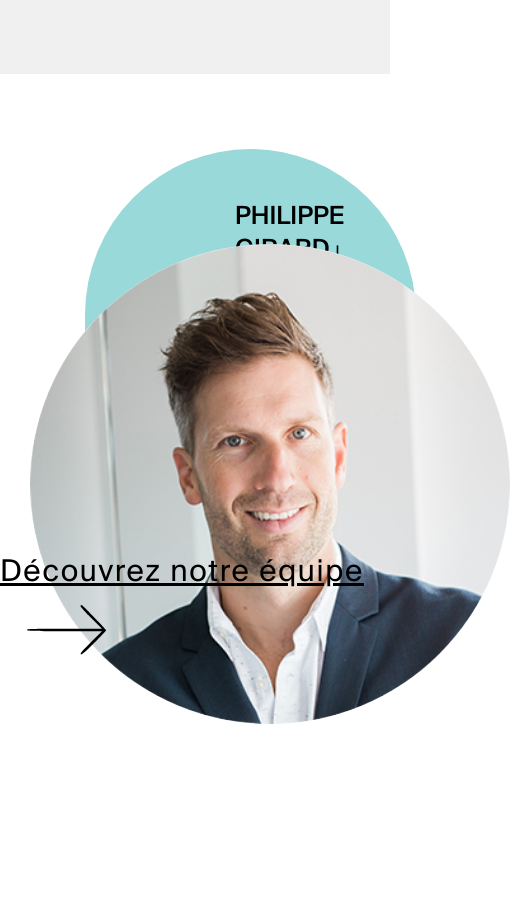
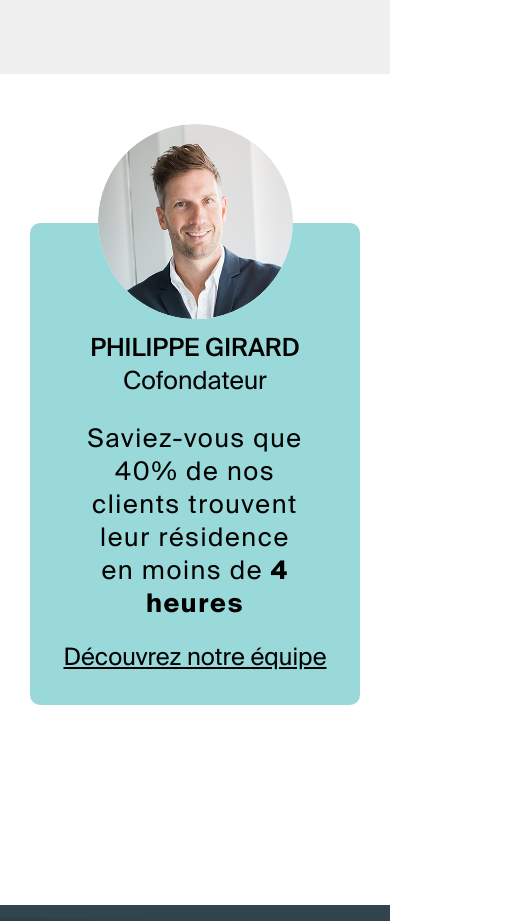
Before and after one commit to Luxboros/bonjour-residences, a React (Create React App) app: page / in a window 390 px wide. Shown: the part 4720-5641 px from the top of the page, 510 px wide, since content can reach past the window. Built offline with nearby package versions, Linux system fonts and the light colour scheme.

Commit message:
Quotebox done

```diff
--- a/src/quotebox/QuoteBox.tsx
+++ b/src/quotebox/QuoteBox.tsx
@@ -1,13 +1,19 @@
+import { useAtom } from "jotai";
 import React from "react";
 import { Link } from "react-router-dom";
+import { isMobileAtom } from "../App";
 import { ReactComponent as Arrow } from "../lib/svgs/arrow-right-long-thin.svg";
 
 export const QuoteBox = () => {
+  const [isMobile] = useAtom(isMobileAtom);
   return (
     <div
       id={"quotebox"}
       style={{
         position: "relative",
+        display: isMobile ? "flex" : undefined,
+        flexDirection: isMobile ? "column" : undefined,
+        textAlign: isMobile ? "center" : undefined,
         marginBottom: 200,
       }}
     >
@@ -17,18 +23,25 @@ export const QuoteBox = () => {
         style={{
           borderRadius: 99999,
           position: "absolute",
-          height: "80%",
-          bottom: 0,
+          height: isMobile ? "auto" : "80%",
+          width: isMobile ? "50%" : undefined,
+          bottom: isMobile ? undefined : 0,
+          left: isMobile ? "25%" : undefined,
+          margin: isMobile ? "0 auto" : undefined,
+          objectFit: isMobile ? "contain" : "cover",
         }}
       />
       <div
         style={{
           backgroundColor: "#99D9DA",
-          borderRadius: 1000,
-          paddingRight: 25,
-          paddingLeft: 75,
-          width: "70%",
-          margin: "0 8.33% 0 16.66%",
+          borderRadius: isMobile ? 10 : 1000,
+          paddingRight: isMobile ? undefined : 25,
+          paddingLeft: isMobile ? undefined : 75,
+          paddingTop: isMobile ? "25%" : undefined,
+          paddingBottom: isMobile ? "10%" : undefined,
+          width: isMobile ? "100%" : "70%",
+          margin: isMobile ? undefined : "0 8.33% 0 16.66%",
+          marginTop: isMobile ? "30%" : undefined,
         }}
       >
         <p
@@ -36,44 +49,57 @@ export const QuoteBox = () => {
             fontSize: 25,
             fontFamily: "SuisseEDUIntlMedium",
             letterSpacing: 0,
-            paddingTop: 50,
-            paddingLeft: 75,
+            paddingTop: isMobile ? undefined : 50,
+            paddingLeft: isMobile ? undefined : 75,
           }}
         >
           PHILIPPE GIRARD{" "}
+          {isMobile ? (
+            <br />
+          ) : (
             <span
               style={{
                 fontSize: 16,
               }}
             >
               |
-          </span>{" "}
+            </span>
+          )}{" "}
           <span style={{ fontFamily: "SuisseEDUIntl" }}>Cofondateur</span>
         </p>
 
         <h2
           style={{
-            paddingLeft: 75,
-            paddingBottom: 50,
+            paddingLeft: isMobile ? undefined : 75,
+            paddingBottom: isMobile ? undefined : 50,
+            padding: isMobile ? "0 50px" : undefined,
           }}
         >
-          Saviez-vous que 40% de nos clients trouvent leur résidence en moins de
+          Saviez-vous que 40% de nos clients trouvent leur résidence en moins de{" "}
+          <span
+            style={{
+              fontWeight: isMobile ? "bold" : undefined,
+            }}
+          >
             4 heures
+          </span>
         </h2>
 
         <Link
           to={"/l-equipe"}
           style={{
-            position: "absolute",
+            position: isMobile ? "static" : "absolute",
+            letterSpacing: isMobile ? 0 : undefined,
             right: 0,
             bottom: 75,
             color: "#000000",
-            fontSize: 30,
+            fontSize: isMobile ? 24 : 30,
             paddingRight: 0,
             marginRight: 0,
           }}
         >
           Découvrez notre équipe
+          {!isMobile && (
             <Arrow
               style={{
                 height: 50,
@@ -81,6 +107,7 @@ export const QuoteBox = () => {
                 top: 15,
               }}
             />
+          )}
         </Link>
       </div>
     </div>
```
Lines whose indentation alone changed are shown as unchanged.
